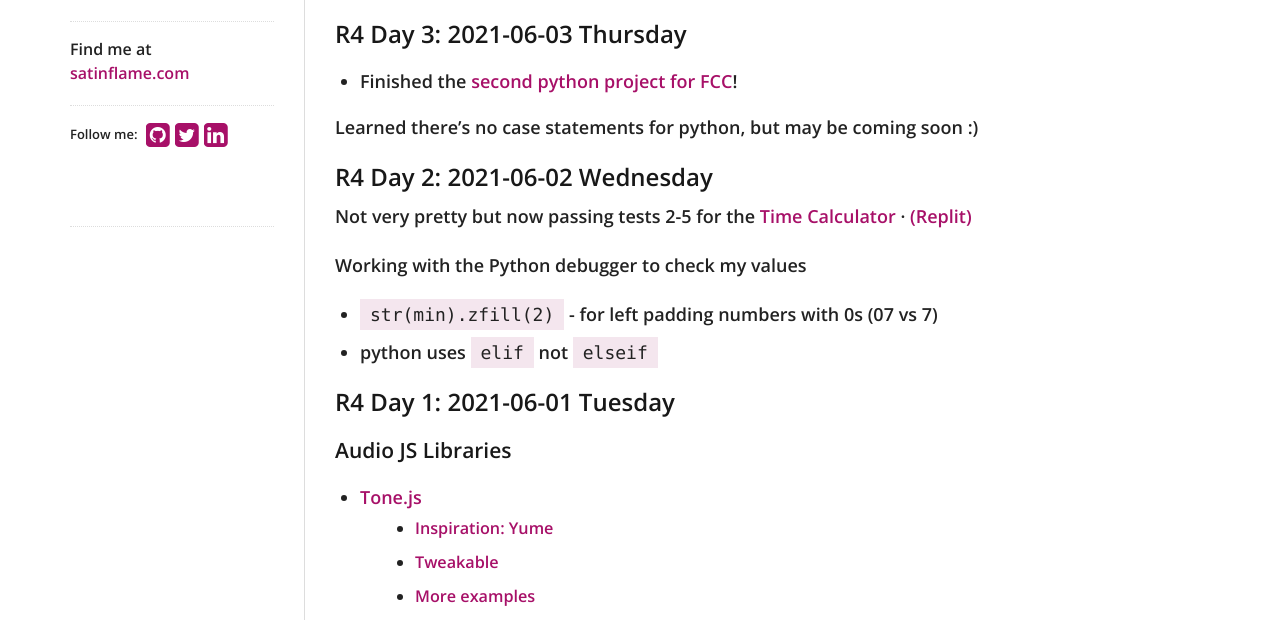
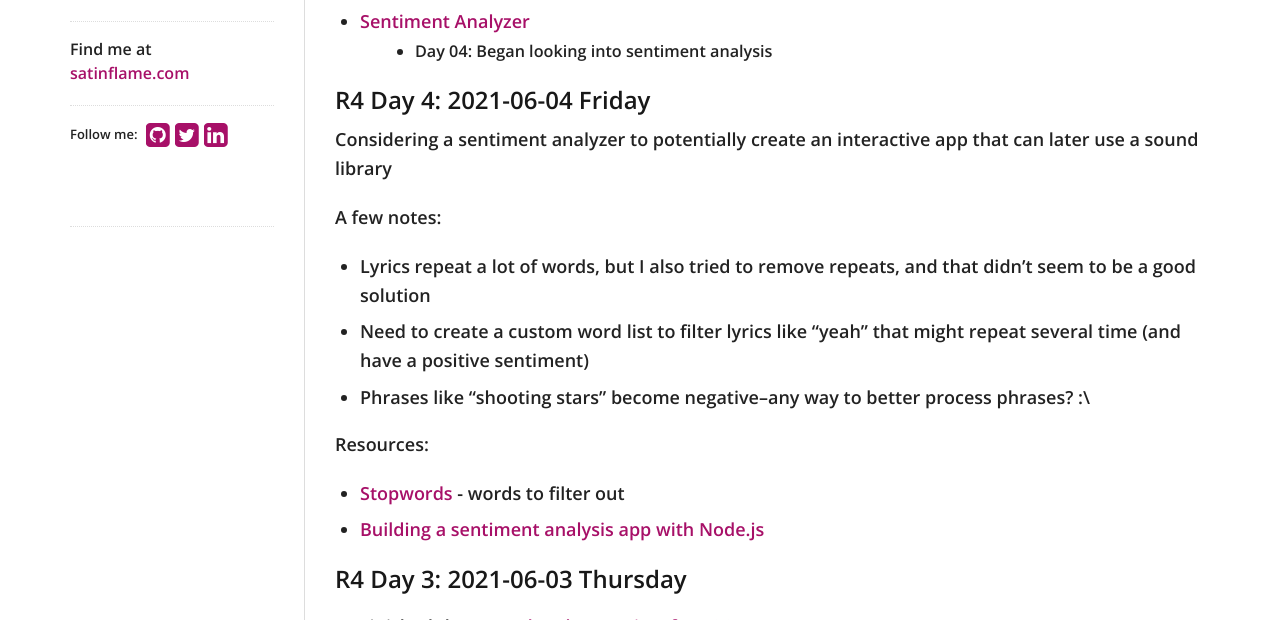
Before and after one commit to virtual/100daysofcode, a Jekyll site: the page built from index.md, in a window 1280 px wide and 900 px high, cut to the strip 280-900 px from the top of the window. Built offline with Jekyll 4.4.1, drawn with Linux system fonts in a browser that asks for light colours; nearby versions of some CDN libraries; our own code applies the rules of GitHub Pages for plain Markdown files.

Commit message:
r4d4 sentiment analyzer

```diff
--- a/index.md
+++ b/index.md
@@ -7,6 +7,23 @@
     - Day 01: Project 2: [Time Calculator](https://www.freecodecamp.org/learn/scientific-computing-with-python/scientific-computing-with-python-projects/time-calculator), test #1, simple time addition
     - Day 02: Project 2: Time Calculator, tests #2-5, next day
     - Day 03: Project 2: Time Calculator, tests #6-12, show days elapsed ✓
+- [Sentiment Analyzer](https://github.com/virtual/sentiment-analyzer)
+  - Day 04: Began looking into sentiment analysis
+
+## R4 Day 4: 2021-06-04 Friday
+
+Considering a sentiment analyzer to potentially create an interactive app that can later use a sound library
+
+A few notes:
+
+- Lyrics repeat a lot of words, but I also tried to remove repeats, and that didn't seem to be a good solution
+- Need to create a custom word list to filter lyrics like "yeah" that might repeat several time (and have a positive sentiment)
+- Phrases like "shooting stars" become negative--any way to better process phrases? :\
+
+Resources:
+
+- [Stopwords](https://github.com/fergiemcdowall/stopword) - words to filter out
+- [Building a sentiment analysis app with Node.js](https://blog.logrocket.com/sentiment-analysis-node-js/)
 
 ## R4 Day 3: 2021-06-03 Thursday
 
```
